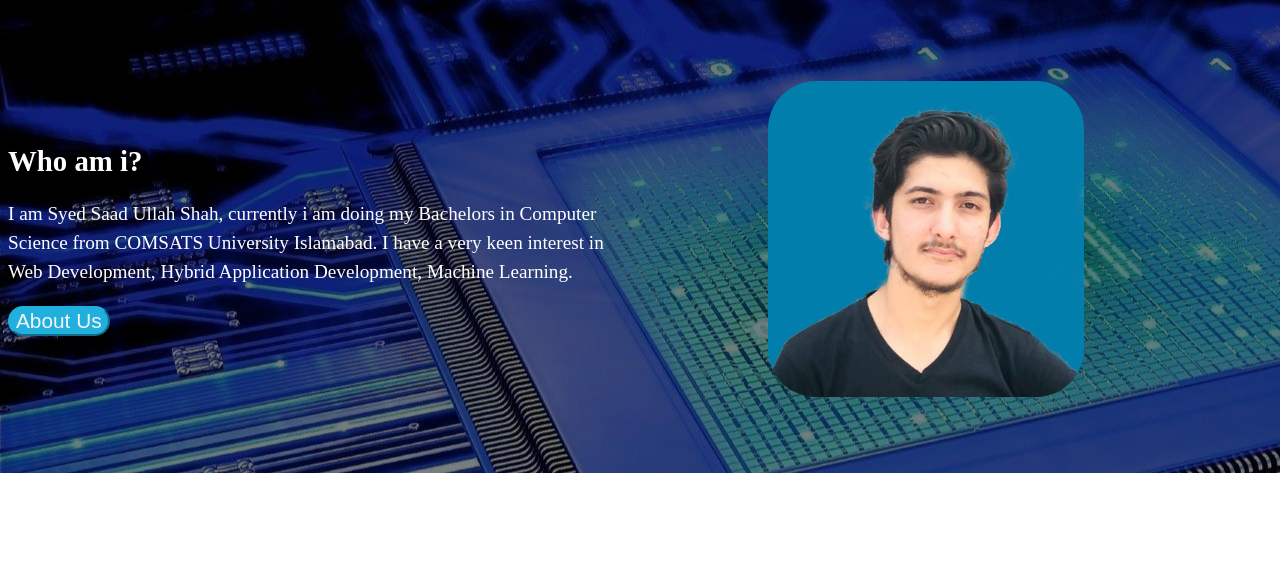
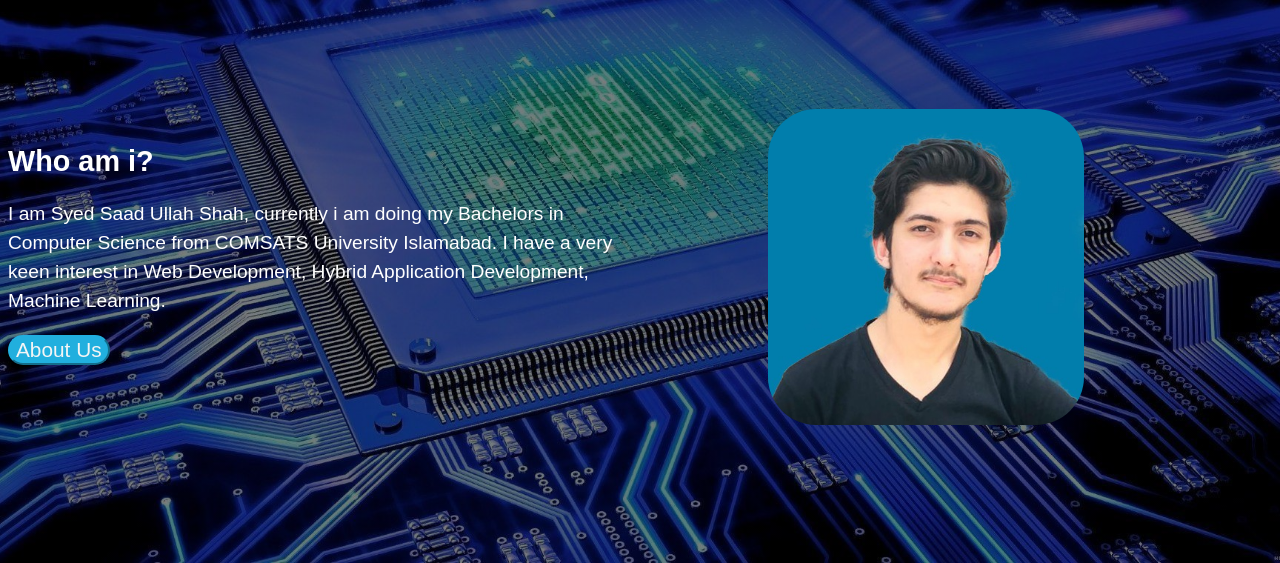
Before and after one commit to SaadShah11/Portfolio-website, a plain HTML site: page index.html in a window 1280 px wide. Shown: the part 237-800 px from the top of the page. Drawn offline with Linux system fonts and the light colour scheme.

Commit message:
Backgrounnd image now covers entire screen

```diff
--- a/index.html
+++ b/index.html
@@ -7,7 +7,7 @@
     <title>Saad Shah</title>
 </head>
 <body>
-    <div class="main-container body-bg-img">
+    <div class="main-container">
         <div class="flex">
             <div class="mr-auto">
                 <div>
--- a/style.css
+++ b/style.css
@@ -1,12 +1,18 @@
+html {
+    width: 100%;
+    height: 100%;
+    font-family: 'Montserrat', sans-serif;
+    background: linear-gradient( rgba(0, 0, 0, 0.5), rgba(0, 0, 0, 0.5)), url("resources/images/img1.jpg") no-repeat center center fixed;
+    -webkit-background-size: cover;
+    -moz-background-size: cover;
+    -o-background-size: cover;
+    background-size: cover;
+}
+
 .main-container{
     padding: 0.5rem;
     margin: -8px;
     color: white;
-}
-
-.body-bg-img {
-    background: linear-gradient( rgba(0, 0, 0, 0.5), rgba(0, 0, 0, 0.5)), url("resources/images/img1.jpg");
-    background-attachment: fixed;
 }
 
 .pd-tb-4 {
```
